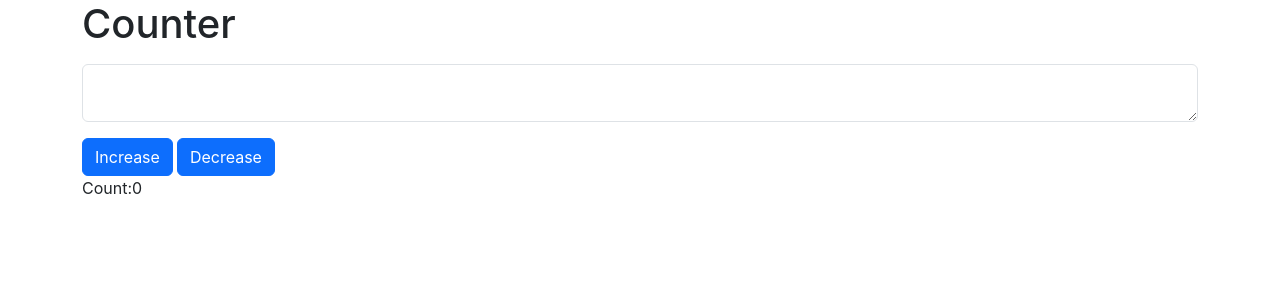
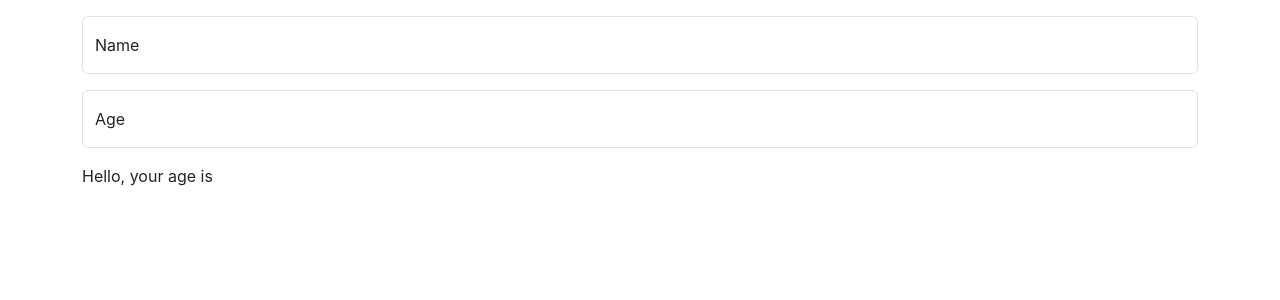
Before and after one commit to Arbind-Dhawal2054/WebDev, a React (Create React App) app in the folder my-app/: page / in a window 1280 px wide. Shown: the top 300 px of the page. Built offline with nearby package versions, Linux system fonts and the light colour scheme.

Commit message:
name age double form rendring

```diff
--- a/my-app/src/App.js
+++ b/my-app/src/App.js
@@ -1,7 +1,9 @@
 //import './App.css';
 //import Navbar from './Components/Navbar'
 //import TextForm from './Components/TextForm'
-import Textbuttons from './Components/Textbuttons'
+/* import Textbuttons from './Components/Textbuttons'
+ */
+import Doubleform from './Components/Doubleform'
 
 function App() {
   return (
@@ -10,8 +12,14 @@ function App() {
      <div className="container ">
      <TextForm heading="Enter the text here"/>
      </div> */}
+    {/* <div className="container">
+      <Textbuttons/>
+    </div> */}
+   {/*  <div className="container my-3">
+    <DynamicGreeting name= "Arbind Ji" />
+    </div> */}
     <div className="container">
-      <Textbuttons/>
+      <Doubleform/>
     </div>
   </>
   );
--- /dev/null
+++ b/my-app/src/Components/Doubleform.js
@@ -0,0 +1,29 @@
+import React, { useState } from 'react'
+
+export default function Doubleform() {
+    const[name, setName] = useState('');
+
+    let nameFun = (event)=>{
+        setName(event.target.value);
+    }
+    const[age, setAge] = useState();
+
+    let ageFun = (event)=>{
+        setAge(event.target.value);
+    }
+  return (
+    <>
+        <div class="form-floating mb-3">
+            <input type="text" className="form-control my-3" id="floatingName" value={name} onChange={nameFun} placeholder="Enter Name"/>
+            <label htmlFor="floatingInput">Name</label>
+            </div>
+            <div class="form-floating">
+            <input type="text" className="form-control" id="floatingAge" value={age} onChange={ageFun} placeholder="Password"/>
+            <label htmlFor="floatingAge">Age</label>
+        </div>
+        <div className="my-3">
+            <p>Hello, {name} your age is {age}</p>
+        </div>
+    </>
+  )
+}
```
Also changed, not shown: my-app/src/Components/DynamicGreeting.js (added, +20 -0 lines).
